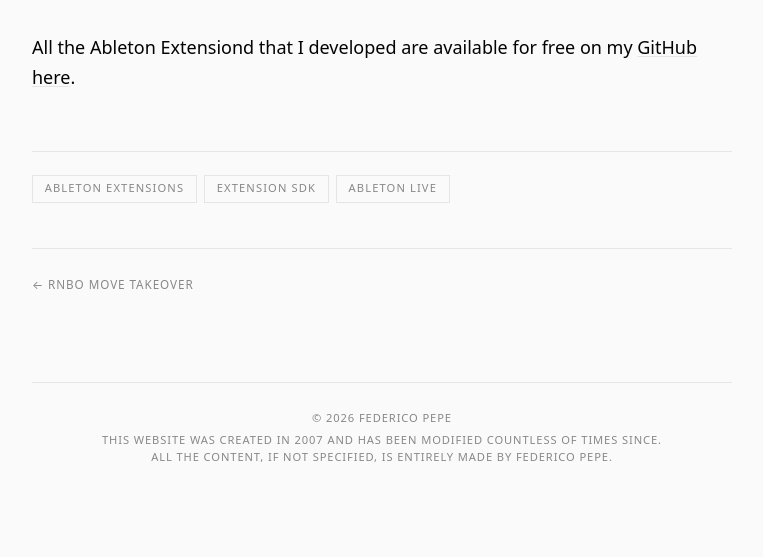
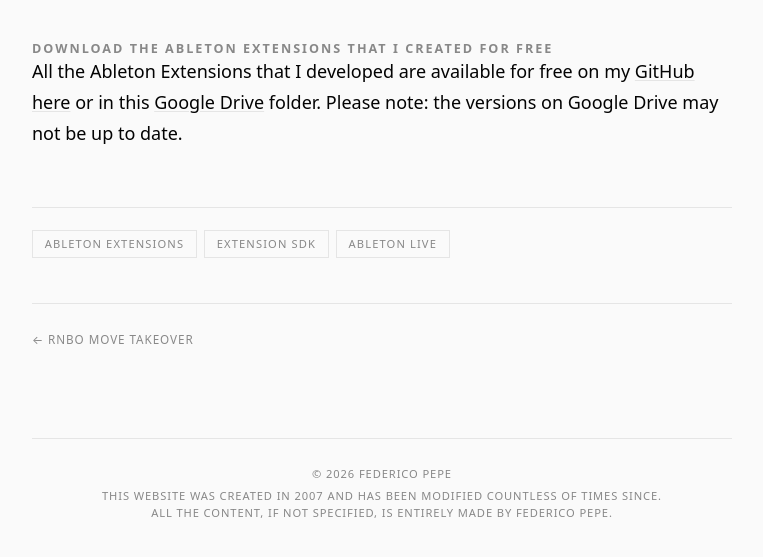
Before and after one commit to federico-pepe/federico-pepe.github.io, a Jekyll site: the page built from _posts/2026-06-12-ableton-extensions.md, in a window 1280 px wide, cut to the strip 675-1241 px from the top of the page. Shown: the top 557 px of the strip, without its empty margins (258-1021 px from the left). Built offline with Jekyll 4.4.1, drawn with Linux system fonts in a browser that asks for light colours; before the commit the page ends 1186 px from its top, so only the background shows below that.

Commit message:
Update Ableton Extensions post with download info
Added a section for downloading Ableton Extensions with a note on Google Drive versions.

```diff
--- a/_posts/2026-06-12-ableton-extensions.md
+++ b/_posts/2026-06-12-ableton-extensions.md
@@ -11,4 +11,6 @@
 
 {% youtube "https://www.youtube.com/watch?v=_izRiBGngGI" %}
 
-All the Ableton Extensiond that I developed are available for free on my [GitHub here](https://github.com/federico-pepe/ableton-live-extensions).
+## Download the Ableton Extensions that I created for free
+
+All the Ableton Extensions that I developed are available for free on my [GitHub here](https://github.com/federico-pepe/ableton-live-extensions) or in this [Google Drive](https://drive.google.com/drive/folders/1e4i2kkBScA7mOjYec5ka9-72NUEYPtDh?usp=share_link) folder. Please note: the versions on Google Drive may not be up to date.
```
